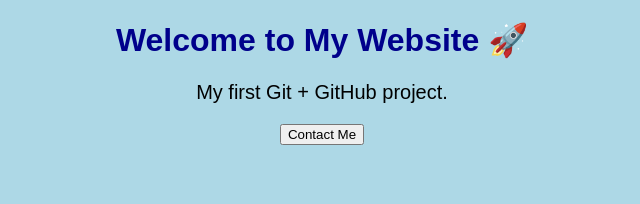
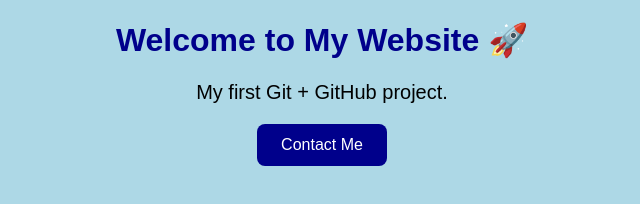
Before and after one commit to tamilvk18/my-first-project, a plain HTML site: page index.html in a window 1280 px wide. Shown: the whole page, without its empty margins (318-958 px from the left). Drawn offline with Linux system fonts and the light colour scheme.

Commit message:
button color added

```diff
--- a/style.css
+++ b/style.css
@@ -11,3 +11,17 @@ h1 {
 p {
     font-size: 20px;
 }
+button {
+    background-color: darkblue;
+    color: white;
+    border: none;
+    padding: 12px 24px;
+    border-radius: 8px;
+    font-size: 16px;
+    cursor: pointer;
+    transition: 0.3s;
+}
+button:hover {
+    background-color: black;
+    transform: scale(1.05);
+}
```
